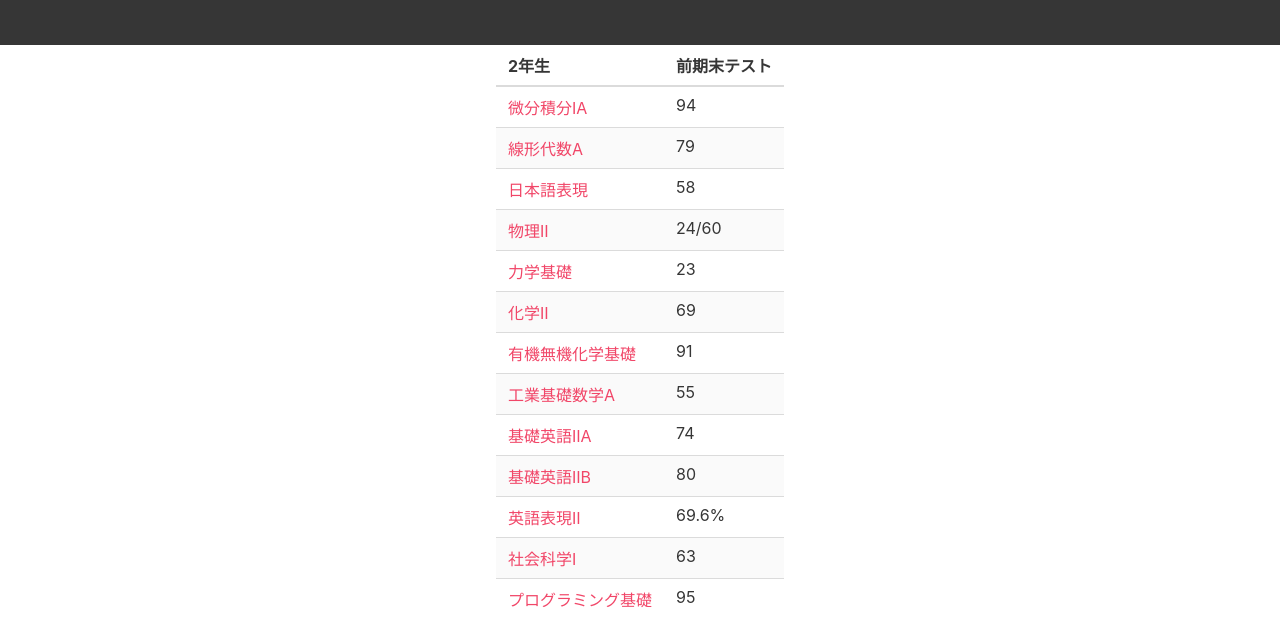
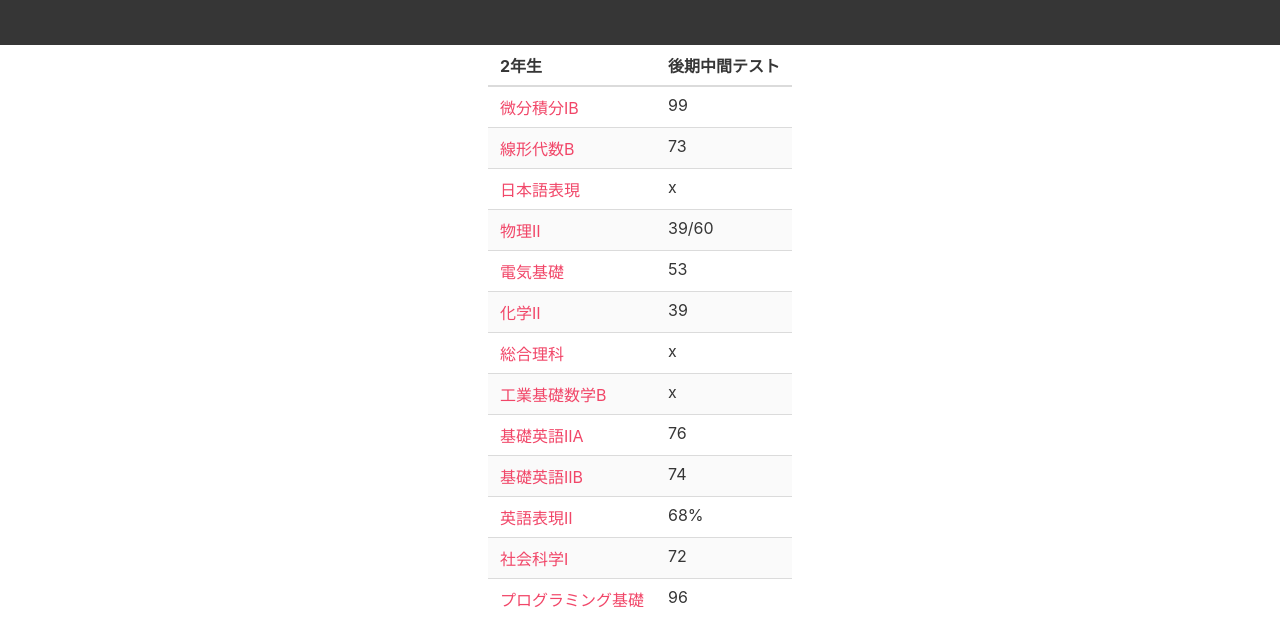
Before and after one commit to Roposaimitukozo/kinkyu, a plain HTML site: page 定期テスト結果.html in a window 1280 px wide. Shown: the part 147-787 px from the top of the page. Drawn offline with nearby package versions, Linux system fonts and the light colour scheme.

Commit message:
Update 定期テスト結果.html

```diff
--- a/定期テスト結果.html
+++ b/定期テスト結果.html
@@ -19,6 +19,70 @@
       </p>
     </div>
   </section>
+<table class="table is-striped">
+    <thead>
+      <tr>
+        <th>2年生</th>
+        <th>後期中間テスト</th>
+      </tr>
+    </thead>
+    <tbody>
+      <tr>
+        <td class="has-text-danger">微分積分ⅠB</td>
+        <td>99</td>
+      </tr>
+      <tr>
+        <td class="has-text-danger">線形代数B</td>
+        <td>73</td>
+      </tr>
+      <tr>
+        <td class="has-text-danger">日本語表現</td>
+        <td>x</td>
+      </tr>
+      <tr>
+        <td class="has-text-danger">物理Ⅱ</td>
+        <td>39/60</td>
+      </tr>
+      <tr>
+        <td class="has-text-danger">電気基礎</td>
+        <td>53</td>
+      </tr>
+      <tr>
+        <td class="has-text-danger">化学Ⅱ</td>
+        <td>39</td>
+      </tr>
+      <tr>
+        <td class="has-text-danger">総合理科</td>
+        <td>x</td>
+      </tr>
+      <tr>
+        <td class="has-text-danger">工業基礎数学B</td>
+        <td>x</td>
+      </tr>
+      <tr>
+        <td class="has-text-danger">基礎英語ⅡA</td>
+        <td>76</td>
+      </tr>
+      <tr>
+        <td class="has-text-danger">基礎英語ⅡB</td>
+        <td>74</td>
+      </tr>
+      <tr>
+        <td class="has-text-danger">英語表現Ⅱ</td>
+        <td>68%</td>
+      </tr>
+      <tr>
+        <td class="has-text-danger">社会科学Ⅰ</td>
+        <td>72</td>
+      </tr>
+      <tr>
+        <td class="has-text-danger">プログラミング基礎</td>
+        <td>96</td>
+      </tr>
+    </tbody>
+   </table>
+
+
 <table class="table is-striped">
     <thead>
       <tr>
```
